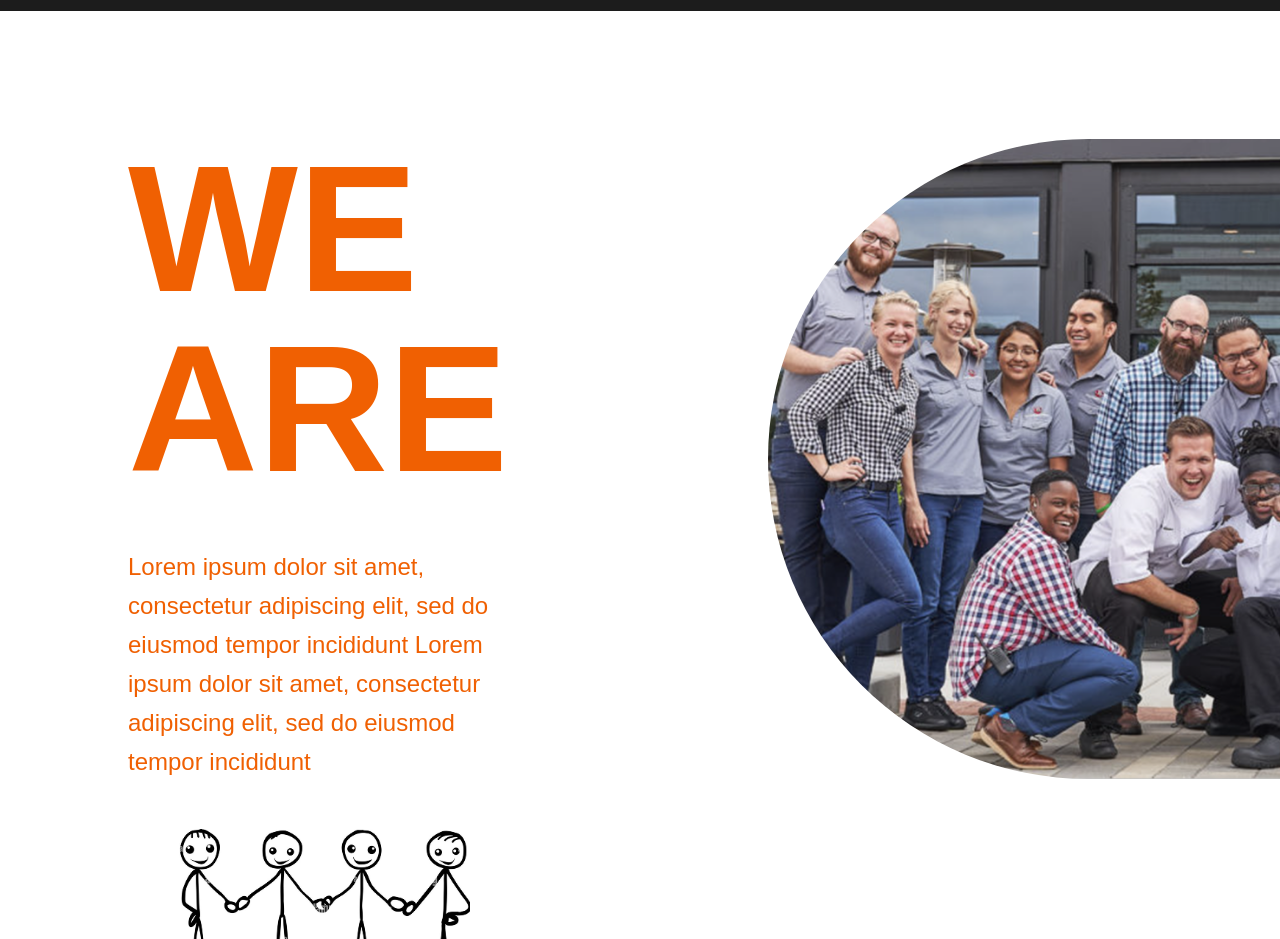
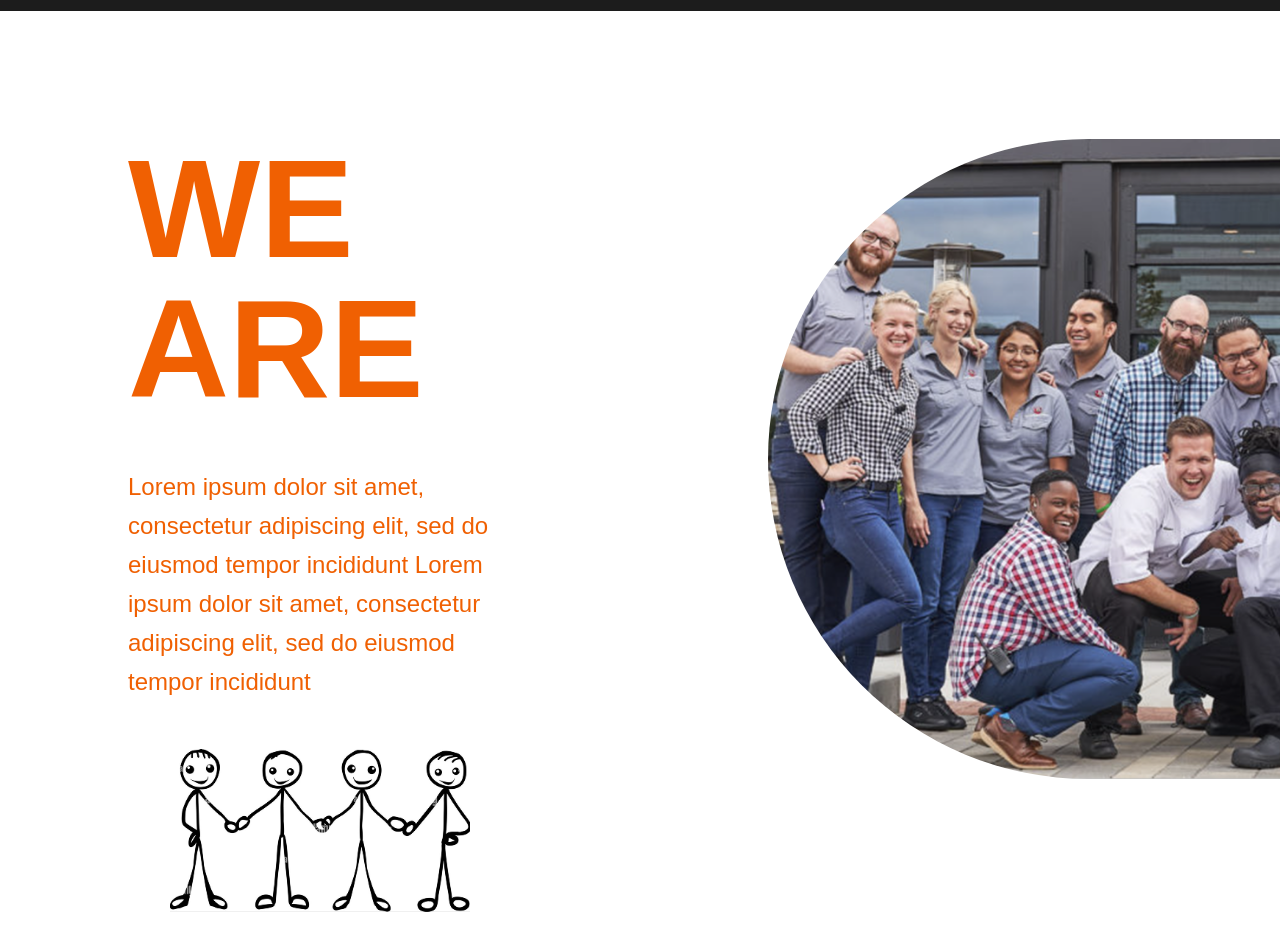
Before and after one commit to vverchonov/stacked-burger, a Next.js app: page / in a window 1280 px wide. Shown: the part 2160-3099 px from the top of the page. Built offline with nearby package versions, Linux system fonts and the light colour scheme.

Commit message:
еуче ышяу

```diff
--- a/app/blocks/we-are-block.tsx
+++ b/app/blocks/we-are-block.tsx
@@ -9,7 +9,7 @@ const WeAreBlock = () => {
         <div className="flex flex-col md:flex-row items-start">
           {/* Left Content */}
           <div className="md:w-6/12 px-4 space-y-12 lg:px-32">
-            <h2 className="text-[#F06002] text-8xl lg:text-[180px] font-bold leading-none">
+            <h2 className="text-[#F06002] text-8xl lg:text-[140px] font-bold leading-none">
               WE ARE
             </h2>
 
```
